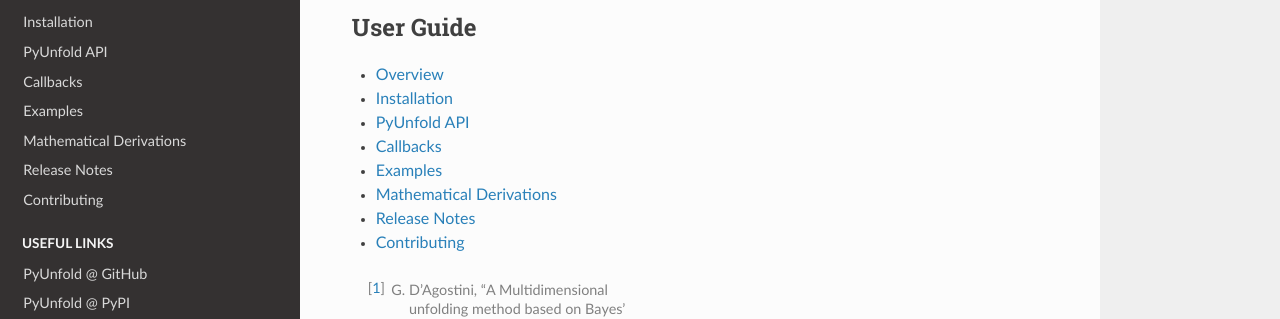
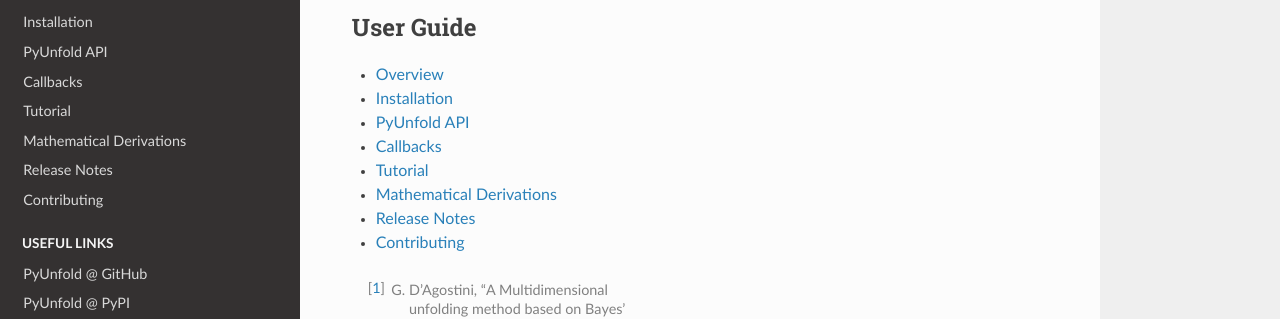
Before and after one commit to jrbourbeau/pyunfold, a Sphinx documentation site: the page built from docs/index.rst, in a window 1280 px wide and 900 px high, scrolled down 567 px. Shown: the part 407-726 px from the top of the window. Built offline with Sphinx 7.4.7 and the Read the Docs theme 2.0.0, drawn with Linux system fonts in a browser that asks for light colours.

Commit message:
Updates tutorial (#33)
* Makes tutorial steps more verbose

* Minor edits

```diff
--- a/docs/index.rst
+++ b/docs/index.rst
@@ -72,7 +72,7 @@ The returned unfolded result is a dictionary containing:
     installation
     api
     callbacks
-    Examples <examples.ipynb>
+    Tutorial <tutorial.ipynb>
     mathematics
     changelog
     contributing
```
Also changed, not shown: docs/examples.ipynb (deleted), docs/tutorial.ipynb (added).
